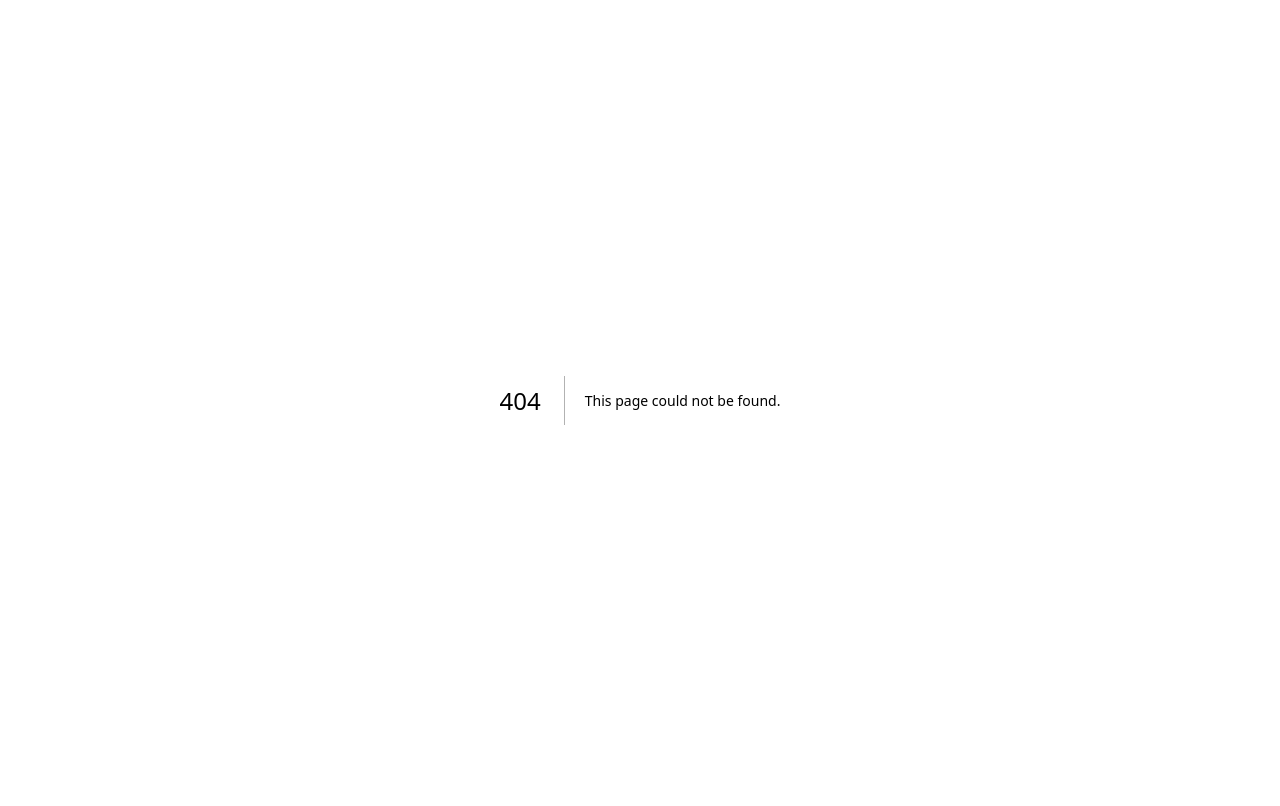
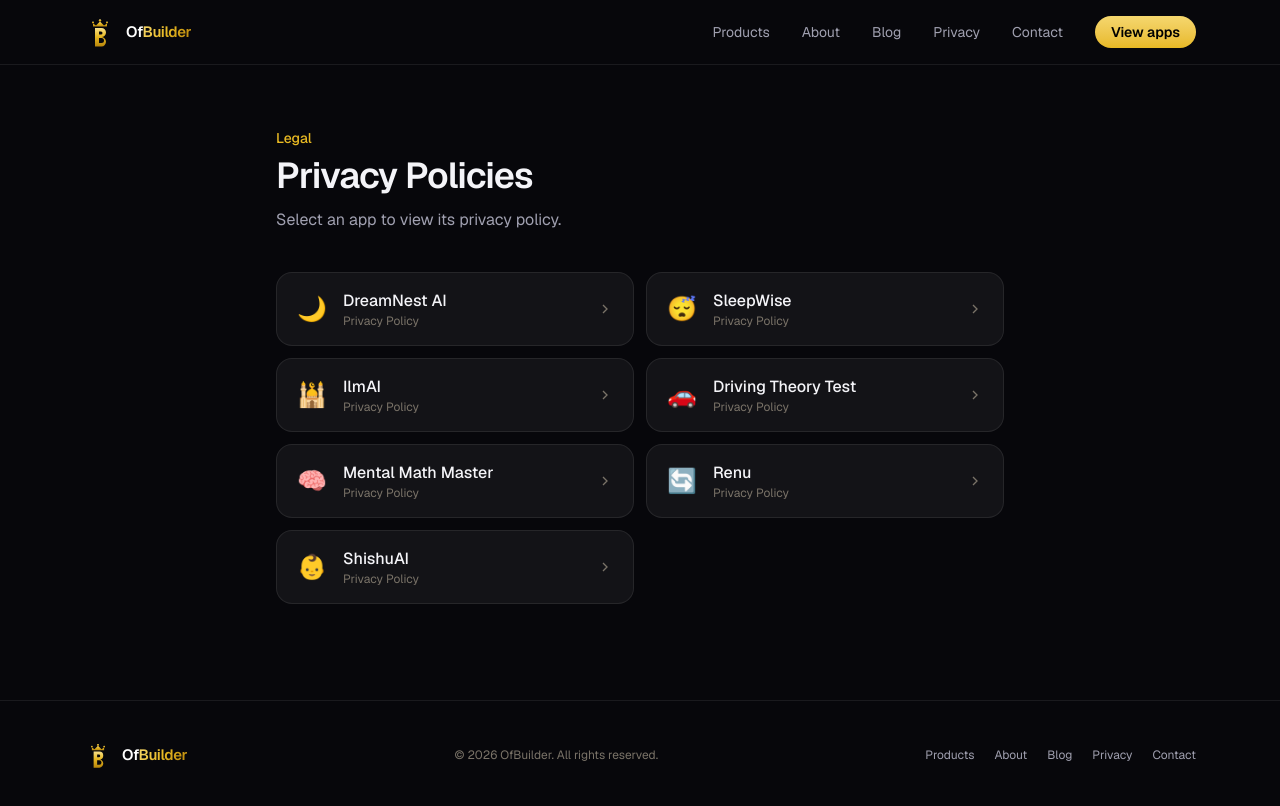
Before and after one commit to ofbuilder-dev/ofbuilder.com, a Next.js app: page /privacy in a window 1280 px wide. Before the commit this address had no page. Shown: the top 806 px of the page. Built offline with nearby package versions, Linux system fonts and the light colour scheme.

Commit message:
Add Privacy nav link and /privacy index page

```diff
--- /dev/null
+++ b/app/privacy/page.tsx
@@ -0,0 +1,49 @@
+import Navbar from "@/components/Navbar";
+import SiteFooter from "@/components/SiteFooter";
+
+const policies = [
+  { name: "DreamNest AI", slug: "dreamnest-ai", emoji: "🌙" },
+  { name: "SleepWise", slug: "sleepwise", emoji: "😴" },
+  { name: "IlmAI", slug: "ilmai", emoji: "🕌" },
+  { name: "Driving Theory Test", slug: "driving-theory", emoji: "🚗" },
+  { name: "Mental Math Master", slug: "mental-math", emoji: "🧠" },
+  { name: "Renu", slug: "renu", emoji: "🔄" },
+  { name: "ShishuAI", slug: "shishuai", emoji: "👶" },
+];
+
+export default function PrivacyPage() {
+  return (
+    <div className="relative">
+      <Navbar />
+      <main className="mx-auto max-w-3xl px-5 pt-32 pb-24">
+        <p className="text-sm font-medium text-[var(--brand)]">Legal</p>
+        <h1 className="mt-2 text-3xl font-semibold tracking-tight sm:text-4xl">
+          Privacy Policies
+        </h1>
+        <p className="mt-3 text-[var(--text-dim)]">
+          Select an app to view its privacy policy.
+        </p>
+
+        <div className="mt-10 grid gap-3 sm:grid-cols-2">
+          {policies.map((p) => (
+            <a
+              key={p.slug}
+              href={`/privacy/${p.slug}/`}
+              className="flex items-center gap-4 rounded-2xl border border-white/10 bg-white/5 px-5 py-4 transition-colors hover:border-white/20 hover:bg-white/10"
+            >
+              <span className="text-2xl">{p.emoji}</span>
+              <div>
+                <div className="font-medium">{p.name}</div>
+                <div className="text-xs text-[var(--text-faint)]">Privacy Policy</div>
+              </div>
+              <svg className="ml-auto text-[var(--text-faint)]" width="16" height="16" viewBox="0 0 24 24" fill="none" stroke="currentColor" strokeWidth="2">
+                <path d="M9 18l6-6-6-6" />
+              </svg>
+            </a>
+          ))}
+        </div>
+      </main>
+      <SiteFooter />
+    </div>
+  );
+}
--- a/components/Navbar.tsx
+++ b/components/Navbar.tsx
@@ -7,6 +7,7 @@ const links = [
   { href: "/#products", label: "Products" },
   { href: "/#about", label: "About" },
   { href: "/blog", label: "Blog" },
+  { href: "/privacy", label: "Privacy" },
   { href: "/#contact", label: "Contact" },
 ];
 
--- a/components/SiteFooter.tsx
+++ b/components/SiteFooter.tsx
@@ -14,6 +14,7 @@ export default function SiteFooter() {
           <a href="/#products" className="hover:text-white">Products</a>
           <a href="/#about" className="hover:text-white">About</a>
           <a href="/blog" className="hover:text-white">Blog</a>
+          <a href="/privacy" className="hover:text-white">Privacy</a>
           <a href="/#contact" className="hover:text-white">Contact</a>
         </div>
       </div>
```
